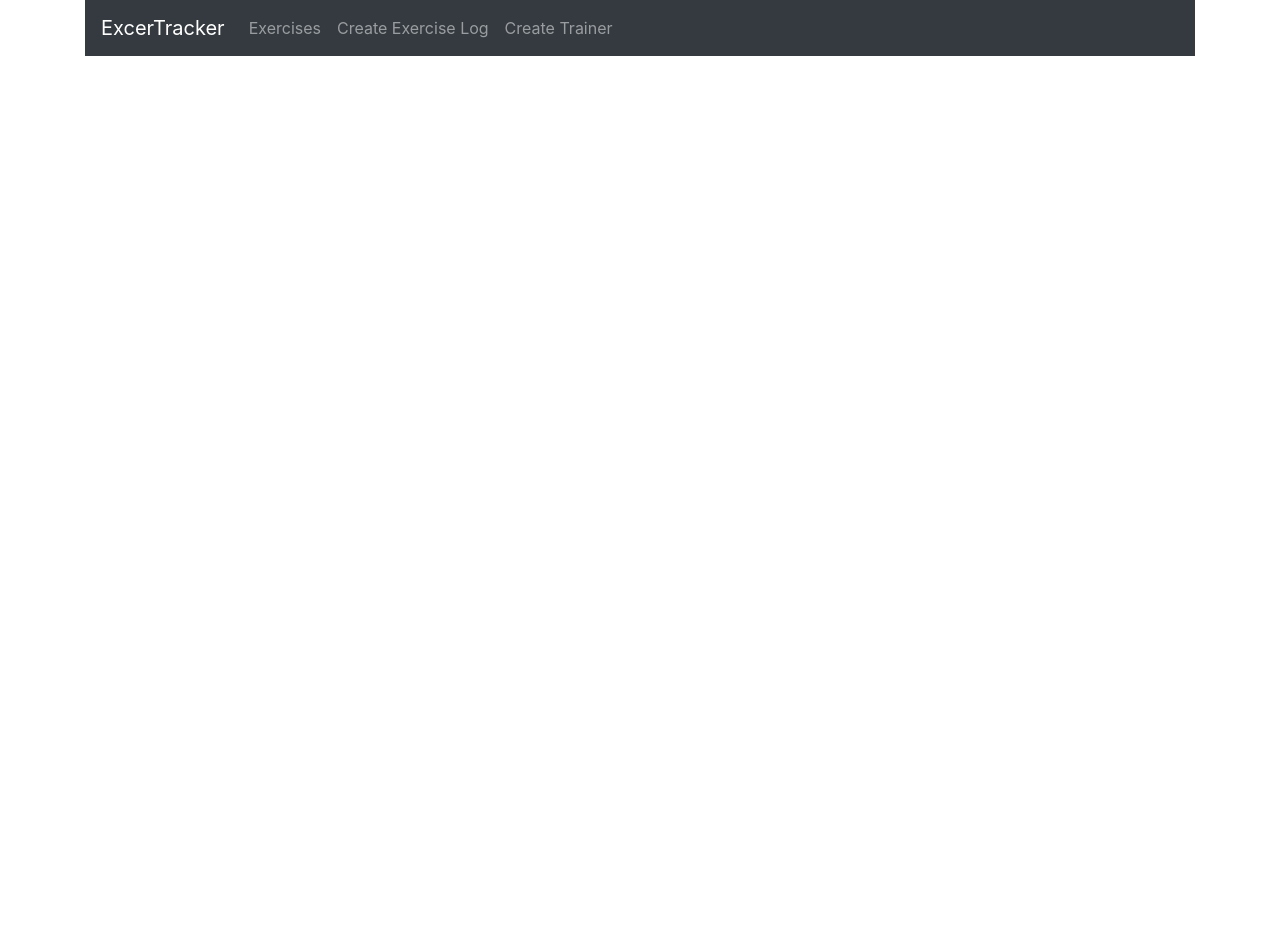
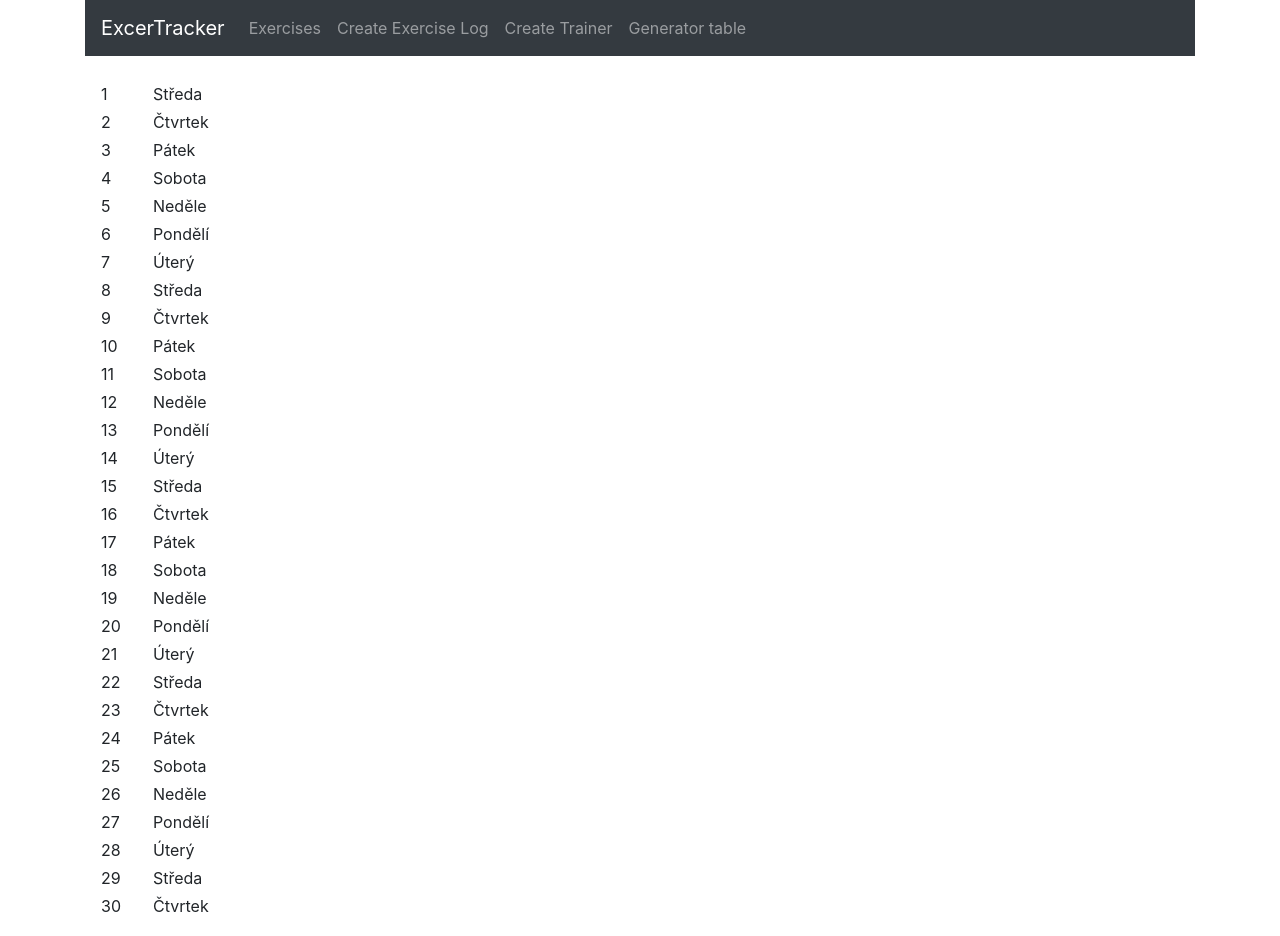
Before and after one commit to FinalTroy/MERN, a React (Create React App) app: page /generator in a window 1280 px wide. Before the commit the page ends 800 px from the top, so only its background shows below. Built offline with nearby package versions, Linux system fonts and the light colour scheme.

Commit message:
dokonceni trainer listu

```diff
--- a/package.json
+++ b/package.json
@@ -8,6 +8,7 @@
     "@testing-library/user-event": "^7.1.2",
     "babel-cli": "^6.26.0",
     "babel-preset-env": "^1.7.0",
+    "moment": "^2.24.0",
     "react": "^16.13.1",
     "react-dom": "^16.13.1",
     "react-scripts": "3.4.1"
--- a/src/App.tsx
+++ b/src/App.tsx
@@ -7,6 +7,7 @@ import ExercisesList from './components/Pages/Exercises-list'
 import EditExercise from './components/Pages/Edit-exercises'
 import CreateExercise from './components/Pages/Create-exercise'
 import CreateTrainer from './components/Pages/Create-trainer'
+import Generator from './components/Pages/Create-generator';
 
 const App = () => {
   return (
@@ -18,6 +19,7 @@ const App = () => {
         <Route path='/edit/:id' exact component={EditExercise} />
         <Route path='/create' exact component={CreateExercise} />
         <Route path='/user' exact component={CreateTrainer} />
+        <Route path='/generator' exact component={Generator} />
       </div>
     </Router>
 
--- /dev/null
+++ b/src/components/Pages/Create-generator.tsx
@@ -0,0 +1,37 @@
+import React, { FunctionComponent } from "react"
+import moment from "moment"
+
+const Generator: FunctionComponent<{}> = () => {
+    moment.updateLocale('cs', {
+        weekdays: [
+            "Neděle", "Pondělí", "Úterý", "Středa", "Čtvrtek", "Pátek", "Sobota"
+        ]
+    });
+    const getDaysArrayByMonth = (i: number) => {
+        const arrDays = [];
+        const addDaysName = [];
+        arrDays.push(<td>{i + 1}</td>);
+        addDaysName.push(<td>{moment().dates(i + 1).format('dddd')}</td>)
+        return { arrDays, addDaysName };
+    }
+    const renderRow = () => {
+        const list = []
+        for (let i = 0; i < moment().daysInMonth(); i++) {
+            const sloup = <tr>
+                <td className="col-md-auto">{getDaysArrayByMonth(i).arrDays}</td>
+                <td className="col-md-auto">{getDaysArrayByMonth(i).addDaysName}</td>
+            </tr>
+            list.push(sloup)
+        }
+        return list
+    }
+    return (
+        <div className="form-group">
+            <tbody>
+                {renderRow()}
+            </tbody>
+        </div>
+    )
+}
+
+export default Generator
--- a/src/components/Pages/Create-trainer.tsx
+++ b/src/components/Pages/Create-trainer.tsx
@@ -24,7 +24,6 @@ const CreateTrainer: FunctionComponent<{}> = () => {
         setTrainer('')
     }
     const deleteExercise = (id: string) => {
-        console.log(id)
         axios.delete(`http://localhost:5000/users/${id}`)
             .then(res => console.log(res.data))
             .catch(err => console.log(err))
@@ -33,7 +32,6 @@ const CreateTrainer: FunctionComponent<{}> = () => {
     }
     const trainerListRend = () => {
         return trainerList.map(trainer => {
-            console.log(trainer._id)
             return <TrainerList trainer={trainer} deleteExercise={deleteExercise} key={trainer._id} />
         })
     }
--- a/src/components/Pages/Lists/TrainerList.tsx
+++ b/src/components/Pages/Lists/TrainerList.tsx
@@ -3,19 +3,19 @@ import React from 'react';
 import { Link } from 'react-router-dom';
 
 interface IProps {
-    trainer:{
+    trainer: {
         trainer: string;
         _id: string
     }
     deleteExercise(id: string): void
 }
-const TrainerList = (props: IProps) =>{
-    return(
-    <tr>
-        <td className="col-1">{props.trainer.trainer}</td>
-        <td className="col-1">
-            <Link to="#top" onClick={() => { props.deleteExercise(props.trainer._id) }}>delete</Link>
-        </td>
-    </tr>)
+const TrainerList = (props: IProps) => {
+    return (
+        <tr className="row justify-content-center">
+            <td className="col-md-auto">{props.trainer.trainer}</td>
+            <td className="col-md-auto">
+                <Link to="#top" onClick={() => { props.deleteExercise(props.trainer._id) }}>delete</Link>
+            </td>
+        </tr>)
 }
 export default TrainerList;
--- a/src/components/navbar.component.tsx
+++ b/src/components/navbar.component.tsx
@@ -18,6 +18,9 @@ export default class Navbar extends Component {
             <li className="navbar-item">
               <Link to="/user" className="nav-link">Create Trainer</Link>
             </li>
+            <li className="navbar-item">
+              <Link to="/generator" className="nav-link">Generator table</Link>
+            </li>
           </ul>
         </div>
       </nav>
```
Also changed, not shown: 1 other file (tests, documents, lock files or other folders). Lines whose indentation alone changed are shown as unchanged.
